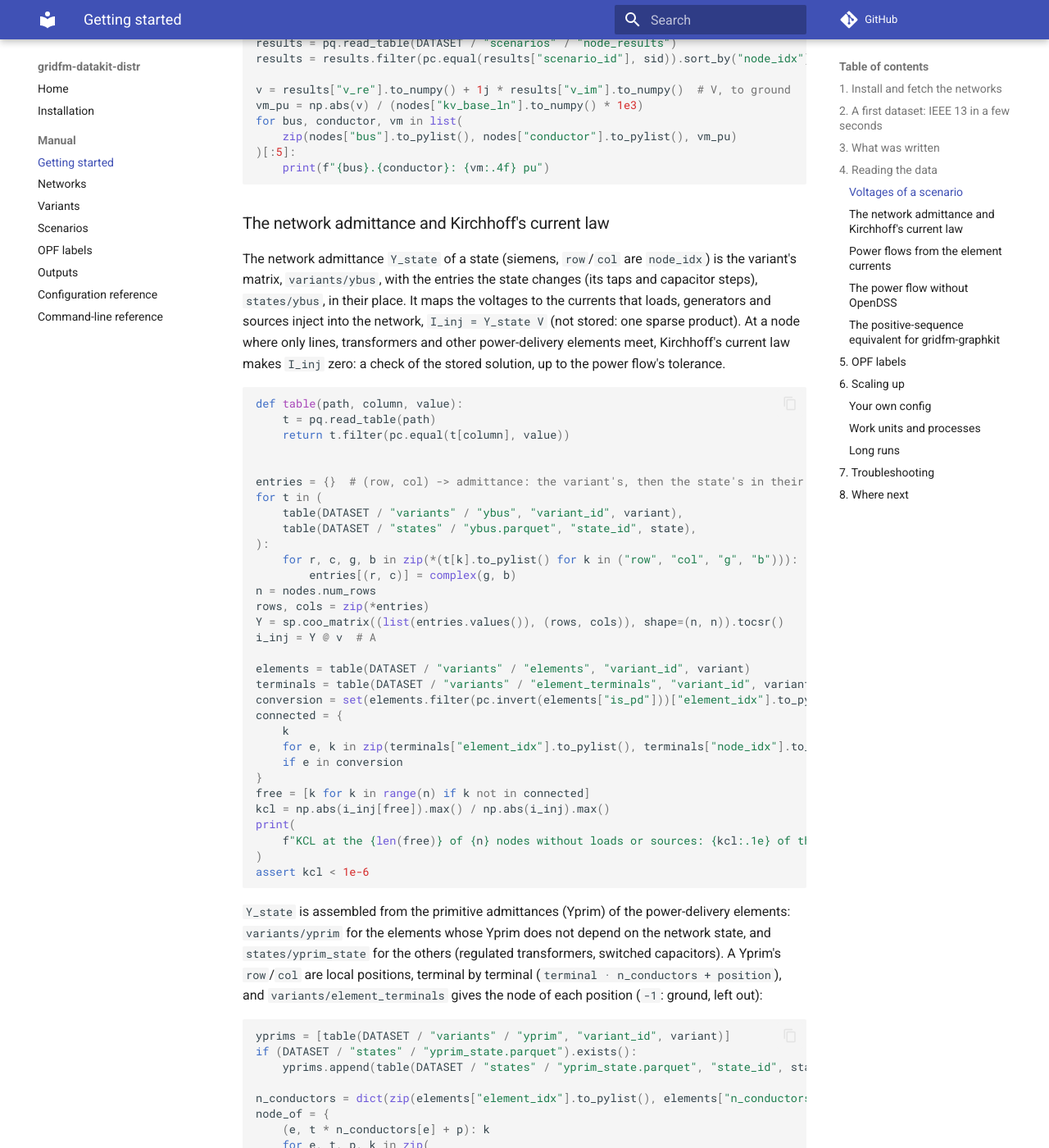
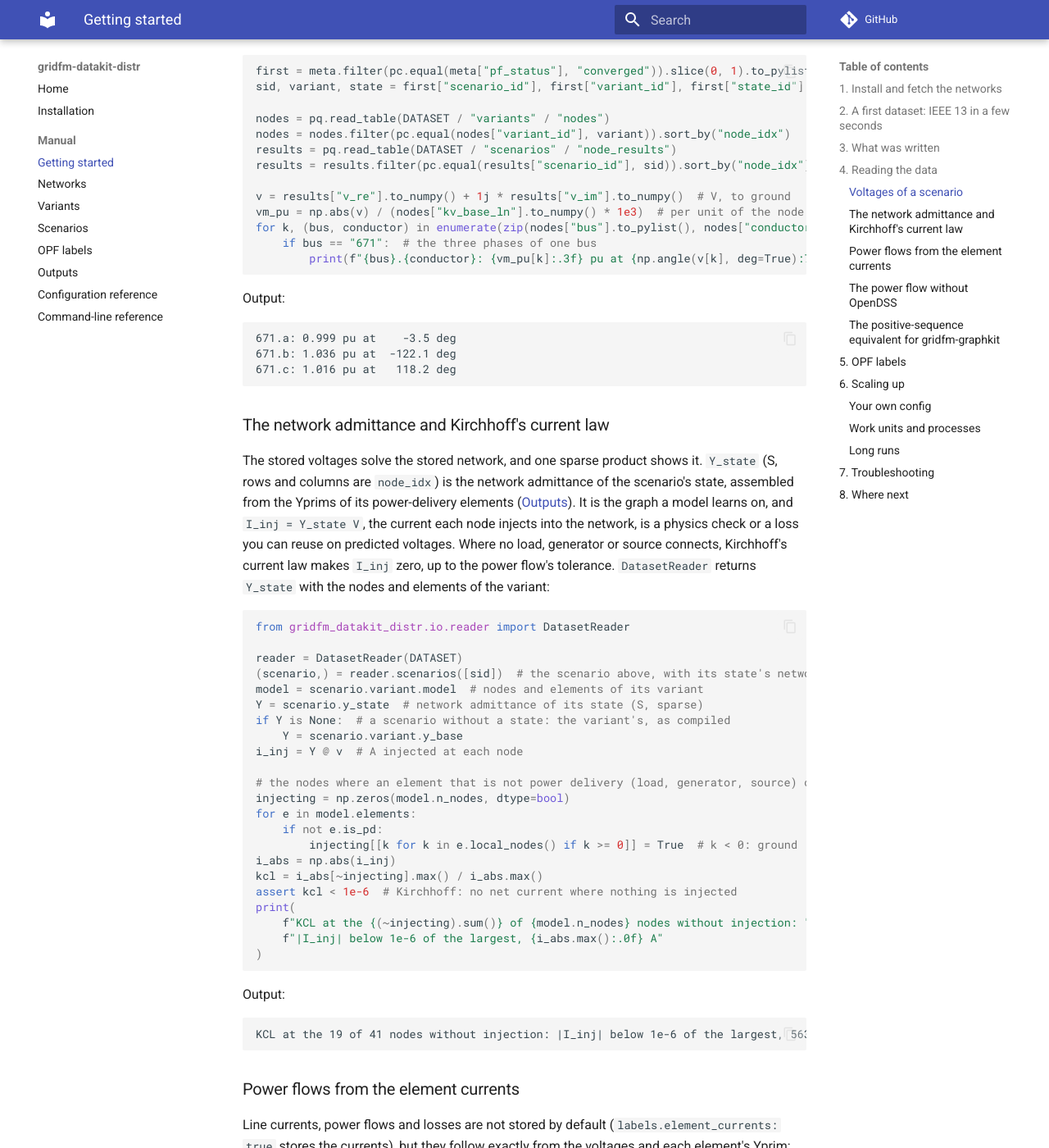
Before and after one commit to gridfm/gridfm-datakit-distr, an MkDocs documentation site: the page built from docs/manual/getting_started.md, in a window 1280 px wide and 1400 px high, scrolled down 2644 px. Shown: the whole window at 82% size. Built offline with MkDocs 1.6.1 and Material for MkDocs 9.7.7, drawn with Linux system fonts in a browser that asks for light colours; comment, search, counter and statistics services are not loaded; some of the changed text lies outside the part shown.

Commit message:
docs: explain and show the results of the guide's data examples
Signed-off-by: cardef <carmine.dellefemine@gmail.com>

````diff
--- a/docs/manual/getting_started.md
+++ b/docs/manual/getting_started.md
@@ -2,7 +2,8 @@
 
 From an empty machine to a dataset of three-phase unbalanced power flows read in Python, then OPF
 labels and larger runs. The test suite (`integrationtests/test_tutorial.py`) runs the IEEE 13
-commands of sections 2 and 4, every Python snippet and the OPF example, so they work as written.
+commands of sections 2 and 4, every Python snippet (its output must match the one shown) and the
+OPF example, so they work as written.
 
 **The model in one paragraph.** A catalog network ([Networks](networks.md)) is perturbed into
 *variants*: line lengths, earthing resistances, phases of customers, rooftop PV
@@ -94,11 +95,16 @@ from pathlib import Path
 import numpy as np
 import pyarrow.compute as pc
 import pyarrow.parquet as pq
-import scipy.sparse as sp
 
 DATASET = Path("data/ieee13_small")
 meta = pq.read_table(DATASET / "scenarios" / "scenario_meta")
 print(meta.num_rows, "scenarios:", pc.value_counts(meta["pf_status"]).to_pylist())
+```
+
+Output:
+
+```text
+40 scenarios: [{'values': 'converged', 'counts': 40}]
 ```
 
 Each scenario has a `scenario_id`, its `variant_id`, the `state_id` of its network state and a
@@ -107,7 +113,9 @@ Each scenario has a `scenario_id`, its `variant_id`, the `state_id` of its netwo
 ### Voltages of a scenario
 
 Nodes are the conductors of the buses (`a`, `b`, `c`, `n`, …) of a variant, numbered by
-`node_idx`; voltages are to ground, in volts, as two float columns.
+`node_idx`. The label of a power-flow model is one complex voltage per node, to ground, in volts,
+as two float columns. The three phases of bus 671 below differ in magnitude and are not exactly
+120° apart: the network is unbalanced.
 
 ```python
 first = meta.filter(pc.equal(meta["pf_status"], "converged")).slice(0, 1).to_pylist()[0]
@@ -119,151 +127,117 @@ results = pq.read_table(DATASET / "scenarios" / "node_results")
 results = results.filter(pc.equal(results["scenario_id"], sid)).sort_by("node_idx")
 
 v = results["v_re"].to_numpy() + 1j * results["v_im"].to_numpy()  # V, to ground
-vm_pu = np.abs(v) / (nodes["kv_base_ln"].to_numpy() * 1e3)
-for bus, conductor, vm in list(
-    zip(nodes["bus"].to_pylist(), nodes["conductor"].to_pylist(), vm_pu)
-)[:5]:
-    print(f"{bus}.{conductor}: {vm:.4f} pu")
+vm_pu = np.abs(v) / (nodes["kv_base_ln"].to_numpy() * 1e3)  # per unit of the node's base
+for k, (bus, conductor) in enumerate(zip(nodes["bus"].to_pylist(), nodes["conductor"].to_pylist())):
+    if bus == "671":  # the three phases of one bus
+        print(f"{bus}.{conductor}: {vm_pu[k]:.3f} pu at {np.angle(v[k], deg=True):7.1f} deg")
+```
+
+Output:
+
+```text
+671.a: 0.999 pu at    -3.5 deg
+671.b: 1.036 pu at  -122.1 deg
+671.c: 1.016 pu at   118.2 deg
 ```
 
 ### The network admittance and Kirchhoff's current law
 
-The network admittance `Y_state` of a state (siemens, `row`/`col` are `node_idx`) is the
-variant's matrix, `variants/ybus`, with the entries the state changes (its taps and capacitor
-steps), `states/ybus`, in their place. It maps the voltages to the currents that loads,
-generators and sources inject into the network, `I_inj = Y_state V` (not stored: one sparse
-product). At a node where only lines, transformers and other power-delivery elements meet,
-Kirchhoff's current law makes `I_inj` zero: a check of the stored solution, up to the power
-flow's tolerance.
+The stored voltages solve the stored network, and one sparse product shows it. `Y_state` (S, rows
+and columns are `node_idx`) is the network admittance of the scenario's state, assembled from the
+Yprims of its power-delivery elements ([Outputs](outputs.md#statesybusparquet)). It is the graph a
+model learns on, and `I_inj = Y_state V`, the current each node injects into the network, is a
+physics check or a loss you can reuse on predicted voltages. Where no load, generator or source
+connects, Kirchhoff's current law makes `I_inj` zero, up to the power flow's tolerance.
+`DatasetReader` returns `Y_state` with the nodes and elements of the variant:
 
 ```python
-def table(path, column, value):
-    t = pq.read_table(path)
-    return t.filter(pc.equal(t[column], value))
+from gridfm_datakit_distr.io.reader import DatasetReader
 
+reader = DatasetReader(DATASET)
+(scenario,) = reader.scenarios([sid])  # the scenario above, with its state's network
+model = scenario.variant.model  # nodes and elements of its variant
+Y = scenario.y_state  # network admittance of its state (S, sparse)
+if Y is None:  # a scenario without a state: the variant's, as compiled
+    Y = scenario.variant.y_base
+i_inj = Y @ v  # A injected at each node
 
-entries = {}  # (row, col) -> admittance: the variant's, then the state's in their place
-for t in (
-    table(DATASET / "variants" / "ybus", "variant_id", variant),
-    table(DATASET / "states" / "ybus.parquet", "state_id", state),
-):
-    for r, c, g, b in zip(*(t[k].to_pylist() for k in ("row", "col", "g", "b"))):
-        entries[(r, c)] = complex(g, b)
-n = nodes.num_rows
-rows, cols = zip(*entries)
-Y = sp.coo_matrix((list(entries.values()), (rows, cols)), shape=(n, n)).tocsr()
-i_inj = Y @ v  # A
-
-elements = table(DATASET / "variants" / "elements", "variant_id", variant)
-terminals = table(DATASET / "variants" / "element_terminals", "variant_id", variant)
-conversion = set(elements.filter(pc.invert(elements["is_pd"]))["element_idx"].to_pylist())
-connected = {
-    k
-    for e, k in zip(terminals["element_idx"].to_pylist(), terminals["node_idx"].to_pylist())
-    if e in conversion
-}
-free = [k for k in range(n) if k not in connected]
-kcl = np.abs(i_inj[free]).max() / np.abs(i_inj).max()
+# the nodes where an element that is not power delivery (load, generator, source) connects
+injecting = np.zeros(model.n_nodes, dtype=bool)
+for e in model.elements:
+    if not e.is_pd:
+        injecting[[k for k in e.local_nodes() if k >= 0]] = True  # k < 0: ground
+i_abs = np.abs(i_inj)
+kcl = i_abs[~injecting].max() / i_abs.max()
+assert kcl < 1e-6  # Kirchhoff: no net current where nothing is injected
 print(
-    f"KCL at the {len(free)} of {n} nodes without loads or sources: {kcl:.1e} of the largest |I_inj|"
+    f"KCL at the {(~injecting).sum()} of {model.n_nodes} nodes without injection: "
+    f"|I_inj| below 1e-6 of the largest, {i_abs.max():.0f} A"
 )
-assert kcl < 1e-6
 ```
 
-`Y_state` is assembled from the primitive admittances (Yprim) of the power-delivery elements:
-`variants/yprim` for the elements whose Yprim does not depend on the network state, and
-`states/yprim_state` for the others (regulated transformers, switched capacitors). A Yprim's
-`row`/`col` are local positions, terminal by terminal (`terminal · n_conductors + position`), and
-`variants/element_terminals` gives the node of each position (`-1`: ground, left out):
+Output:
 
-```python
-yprims = [table(DATASET / "variants" / "yprim", "variant_id", variant)]
-if (DATASET / "states" / "yprim_state.parquet").exists():
-    yprims.append(table(DATASET / "states" / "yprim_state.parquet", "state_id", state))
-
-n_conductors = dict(zip(elements["element_idx"].to_pylist(), elements["n_conductors"].to_pylist()))
-node_of = {
-    (e, t * n_conductors[e] + p): k
-    for e, t, p, k in zip(
-        *(terminals[c].to_pylist() for c in ("element_idx", "terminal", "position", "node_idx"))
-    )
-}
-rows, cols, values = [], [], []
-for y in yprims:
-    for e, r, c, g, b in zip(*(y[k].to_pylist() for k in ("element_idx", "row", "col", "g", "b"))):
-        kr, kc = node_of[(e, r)], node_of[(e, c)]
-        if kr >= 0 and kc >= 0:
-            rows.append(kr)
-            cols.append(kc)
-            values.append(complex(g, b))
-Y_assembled = sp.coo_matrix((values, (rows, cols)), shape=(n, n)).tocsr()
-print("assembled vs stored Y_state:", abs(Y_assembled - Y).max() / abs(Y).max())
-assert abs(Y_assembled - Y).max() <= 1e-12 * abs(Y).max()
+```text
+KCL at the 19 of 41 nodes without injection: |I_inj| below 1e-6 of the largest, 563 A
 ```
 
 ### Power flows from the element currents
 
-The current into an element at each of its terminal conductors is its Yprim times the voltages
-of its nodes, `I = Yprim · V` (what the generator computes; with `labels.element_currents: true`
-the dataset also stores them, in `scenarios/element_results`). With the voltages they give the
-complex power into the element at each terminal, `S = Σ V I*`; the sum over its terminals is the
-element's loss.
+Line currents, power flows and losses are not stored by default (`labels.element_currents: true`
+stores the currents), but they follow exactly from the voltages and each element's Yprim: the
+current into its terminal conductors is `I = Yprim · V` and the complex power into a terminal is
+`S = Σ V I*` over its conductors. They are the labels for branch quantities. The variant's model
+carries the Yprims of the elements the network state does not change, which includes the lines
+(regulated transformers and switched capacitors have theirs per state).
 
 ```python
-size = {
-    e: n_t * n_c
-    for e, n_t, n_c in zip(
-        *(elements[c].to_pylist() for c in ("element_idx", "n_terminals", "n_conductors"))
-    )
-}
-yprim_of = {}
-for y in yprims:
-    for e, r, c, g, b in zip(*(y[k].to_pylist() for k in ("element_idx", "row", "col", "g", "b"))):
-        yprim_of.setdefault(e, np.zeros((size[e], size[e]), dtype=complex))[r, c] = complex(g, b)
+v_ground = np.append(v, 0)  # index -1, the ground, then reads 0 V
+flows = {}  # line name -> (power into terminal 1, loss), VA
+for e in model.elements:
+    if e.element_class == "line" and e.yprim is not None:
+        v_e = v_ground[e.local_nodes()]  # V at each terminal conductor
+        s = v_e * np.conj(e.yprim @ v_e)  # VA into the line at each terminal conductor
+        flows[e.name] = (s[: e.n_conductors].sum(), s.sum())  # loss: in at both terminals
 
-names = dict(zip(elements["element_idx"].to_pylist(), elements["name"].to_pylist()))
-power = {}
-for e, y_e in yprim_of.items():
-    nodes_e = [node_of[(e, q)] for q in range(size[e])]
-    v_local = np.array([v[k] if k >= 0 else 0.0 for k in nodes_e])
-    i_local = y_e @ v_local  # A, into the element
-    n_c = n_conductors[e]
-    for t in range(size[e] // n_c):
-        part = slice(t * n_c, (t + 1) * n_c)
-        power[(e, t)] = np.sum(v_local[part] * np.conj(i_local[part]))
+print("line                 kVA in   loss kW")
+for name, (s_in, loss) in sorted(flows.items(), key=lambda item: -abs(item[1][0]))[:5]:
+    print(f"{name:<18} {abs(s_in) / 1e3:8.0f} {loss.real / 1e3:9.2f}")
+assert all(loss.real > -1e-9 * max(abs(s), 1) for s, loss in flows.values())  # lines dissipate
+```
 
-lines = [e for e, name in names.items() if name.startswith("Line.") and (e, 1) in power]
-line = max(lines, key=lambda e: abs(power[(e, 0)]))  # the most loaded line
-s_from, s_to = power[(line, 0)], power[(line, 1)]
-print(
-    f"{names[line]}: {s_from / 1e3:.1f} kVA in at terminal 1, losses {(s_from + s_to) / 1e3:.3f} kVA"
-)
-assert (s_from + s_to).real > -1e-9 * abs(s_from)  # a passive line dissipates
+Output:
+
+```text
+line                 kVA in   loss kW
+Line.650632            2038     16.58
+Line.632670            1490      3.32
+Line.670671            1384      6.44
+Line.692675             638      1.79
+Line.632633             335      0.40
 ```
 
 ### The power flow without OpenDSS
 
-The tables determine the voltages: the network admittance, the source (`variants/source`: ideal
-voltages behind an admittance), the setpoints of the loads and PV units and the way each divides
-its power between its branches (equal shares: [Outputs](outputs.md#scenariosloads)). The reference
-loader reads them into arrays and a fixed-point power flow in NumPy solves them; neither imports
-OpenDSS. It also gives two baselines a learned model has to beat: the no-load voltage and one
-linearised step from it.
+The tables alone determine the solution: the network admittance, the source (`variants/source`:
+ideal voltages behind an admittance), the setpoints of the loads and PV units and the way each
+divides its power between its branches (equal shares: [Outputs](outputs.md#scenariosloads)). The
+reference loader reads them into arrays and a fixed-point power flow in NumPy solves them, without
+importing OpenDSS. Solving them and comparing with the stored voltages closes the loop: the dataset
+reproduces its own labels, with no engine in between.
 
 ```python
-from gridfm_datakit_distr.io.reader import DatasetReader
-from gridfm_datakit_distr.validate.closed_loop import closed_loop, linearised, no_load
+from gridfm_datakit_distr.validate.closed_loop import closed_loop
 
-reader = DatasetReader(DATASET)
-(scenario,) = reader.scenarios([sid])
-base = scenario.variant.base_v
-loop = closed_loop(scenario)
-print(
-    f"fixed point in {loop.iterations} iterations: {loop.max_dv_pu:.1e} pu from the stored voltages"
-)
-for name, baseline in (("no load", no_load), ("linearised", linearised)):
-    print(f"{name}: {(np.abs(baseline(scenario) - v) / base).max():.1e} pu at most")
-assert loop.max_dv_pu < 1e-6  # float32 setpoints (settings.float_precision: mixed)
+loop = closed_loop(scenario)  # solves the power flow from the tables, compares it with the stored v
+assert loop.max_dv_pu < 1e-6  # pu of each node's base; float32 setpoints (float_precision: mixed)
+print(f"the tables alone reproduce the stored voltages at all {len(v)} nodes within 1e-6 pu")
+```
+
+Output:
+
+```text
+the tables alone reproduce the stored voltages at all 41 nodes within 1e-6 pu
 ```
 
 ### The positive-sequence equivalent for gridfm-graphkit
@@ -291,9 +265,15 @@ bus = pq.read_table(raw / "bus_data.parquet")
 gap = np.abs(bus["Vm"].to_numpy() - bus["x_truth_Vm"].to_numpy()).max()
 print(
     f"{bus.num_rows} bus rows, {int((raw / 'n_scenarios.txt').read_text())} scenarios; "
-    f"largest |Vm - truth| {gap:.1e} pu"
+    f"largest |Vm - truth| {gap:.2e} pu"
 )
 assert gap < 0.01
+```
+
+Output:
+
+```text
+440 bus rows, 40 scenarios; largest |Vm - truth| 2.20e-03 pu
 ```
 
 ## 5. OPF labels
````
